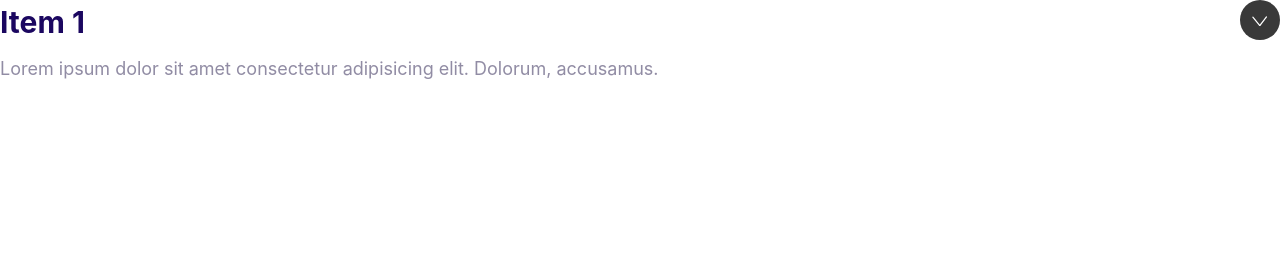
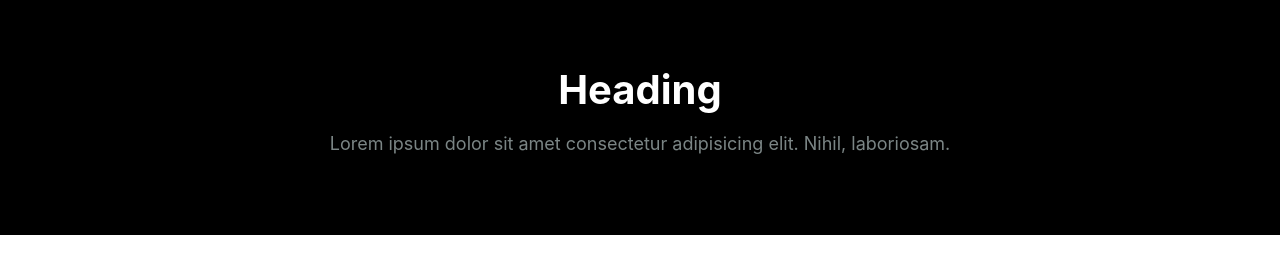
Before and after one commit to 24JohnWoo/ADASTRA, a plain HTML site: page index.html in a window 1280 px wide. Drawn offline with Linux system fonts and the light colour scheme.

Commit message:
Defining the Block Properties.

```diff
--- a/css/styles.css
+++ b/css/styles.css
@@ -566,3 +566,37 @@
   max-height: 100vh;
   opacity: 1;
 }
+
+
+/* Blocks */
+.block {
+  --padding-vertical: 6rem;
+  padding: var(--padding-vertical) 2rem;
+}
+
+.block__header {
+  text-align: center;
+}
+
+.block__heading {
+  margin-top: 0;
+}
+
+.block--dark {
+  background: #000;
+  color: #7b8585;
+}
+
+.block--dark .block__heading {
+  color: #ffff;
+}
+
+.block--skewed-right {
+  padding-bottom: calc(var(--padding-vertical) + 4rem);
+  clip-path: polygon(0% 0%, 100% 0%, 100% 80%, 0% 100%);
+}
+
+.container {
+  max-width: 1140px;
+  margin: 0 auto;
+}
--- a/index.html
+++ b/index.html
@@ -10,18 +10,15 @@
     <title>Document</title>
   </head>
   <body>
-    <div class="collapsible collapsible--expanded">
-      <header class="collapsible__header">
-        <h2 class="collapsible__heading">Item 1</h2>
-        <svg class="icon icon--white collapsible__chevron">
-          <use xlink:href="images/sprite.svg#chevron"></use>
-        </svg>
+    <section class="block block--dark block--skewed-left">
+      <header class="block__header">
+        <h2 class="block__heading">Heading</h2>
+        <p>
+          Lorem ipsum dolor sit amet consectetur adipisicing elit. Nihil,
+          laboriosam.
+        </p>
       </header>
-      <div class="collapsible__content">
-        Lorem ipsum dolor sit amet consectetur adipisicing elit. Dolorum,
-        accusamus.
-      </div>
-    </div>
+    </section>
     <script src="js/main.js"></script>
   </body>
 </html>
```
Also changed, not shown: components/blocks.html (added, +9 -0 lines).
